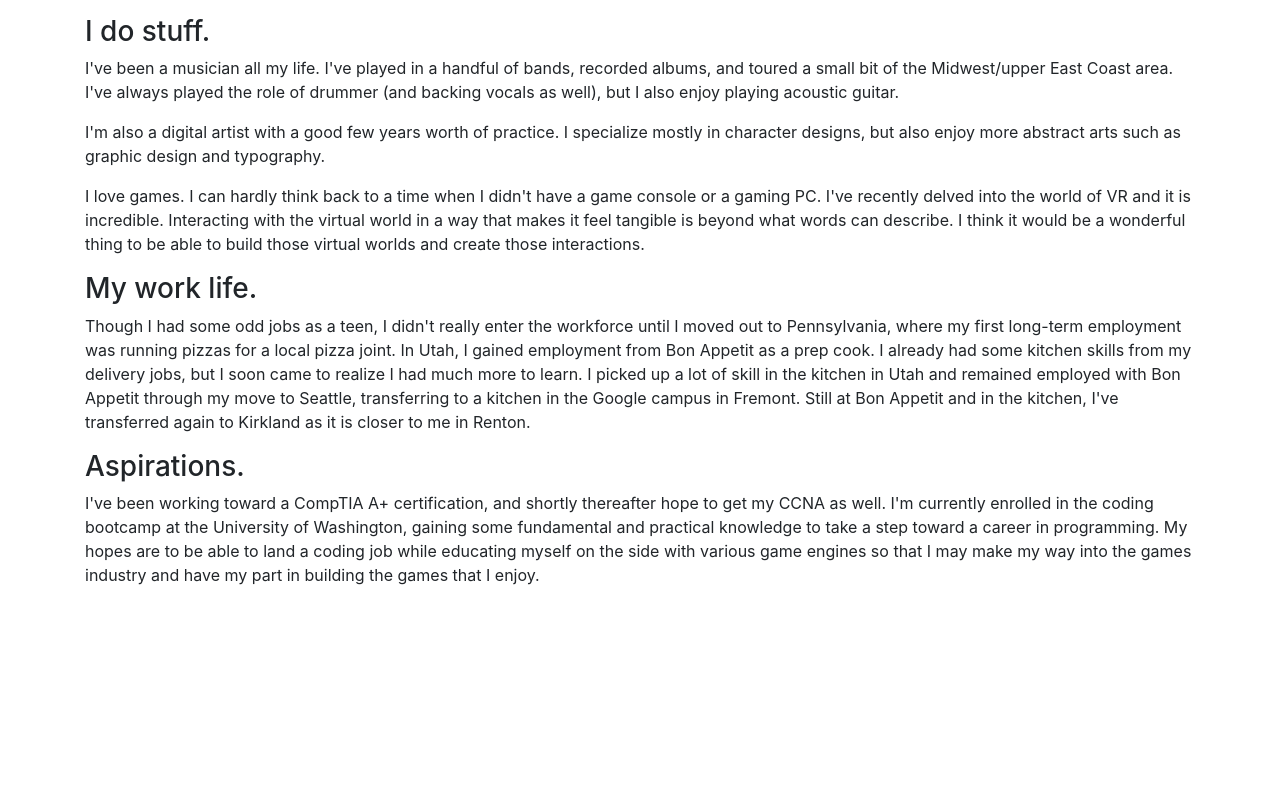
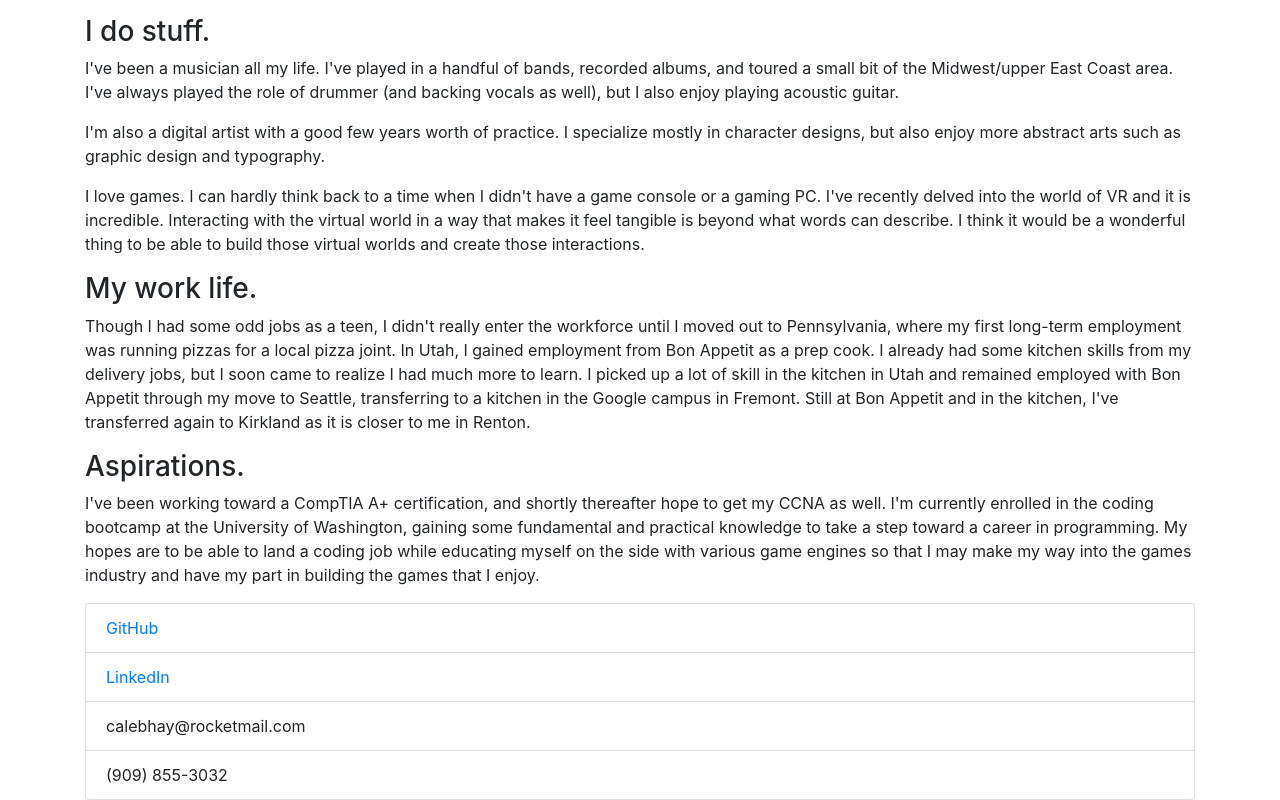
Before and after one commit to ICVRXS/React-Personal-Site-, a React (Create React App) app in the folder react-personal-site/: page / in a window 1280 px wide. Shown: the part 171-971 px from the top of the page. Before the commit the page ends 800 px from the top, so only its background shows below. Built offline with nearby package versions, Linux system fonts and the light colour scheme.

Commit message:
Contact page Filled out and rendering on homepage

```diff
--- a/react-personal-site/public/index.html
+++ b/react-personal-site/public/index.html
@@ -24,7 +24,7 @@
       work correctly both with client-side routing and a non-root public URL.
       Learn how to configure a non-root public URL by running `npm run build`.
     -->
-    <title>Caleb Hay, Developer</title>
+    <title>Caleb Hay | Developer</title>
   </head>
   <body>
     <noscript>You need to enable JavaScript to run this app.</noscript>
--- a/react-personal-site/src/App.js
+++ b/react-personal-site/src/App.js
@@ -1,12 +1,14 @@
 import React from 'react';
 import './App.css';
 import About from "./pages/About";
+import Contact from "./pages/Contact";
 import {BrowserRouter as Router, Switch, Route} from "react-router-dom";
 
 const App = () => {
   return (
     <Router>
       <About />
+      <Contact />
     </Router>
   );
 
--- a/react-personal-site/src/pages/About/index.js
+++ b/react-personal-site/src/pages/About/index.js
@@ -20,7 +20,7 @@ function About() {
                 </Col>
             </Row>
         </Container>
-    )
+    );
 }
 
 export default About;
--- a/react-personal-site/src/pages/Contact/index.js
+++ b/react-personal-site/src/pages/Contact/index.js
@@ -0,0 +1,21 @@
+import React from "react";
+import {Container, Row, Col, ListGroup} from "react-bootstrap";
+
+function Contact() {
+    return (
+        <Container>
+            <Row>
+                <Col size="md-6">
+                    <ListGroup>
+                        <ListGroup.Item><a href="https://github.com/ICVRXS" target="_blank">GitHub</a></ListGroup.Item>
+                        <ListGroup.Item><a href="https://www.linkedin.com/in/caleb-hay-6199231a3/" target="_blank">LinkedIn</a></ListGroup.Item>
+                        <ListGroup.Item>calebhay@rocketmail.com</ListGroup.Item>
+                        <ListGroup.Item>(909) 855-3032</ListGroup.Item>
+                    </ListGroup>
+                </Col>
+            </Row>
+        </Container>
+    );
+}
+
+export default Contact;
```
Also changed, not shown: react-personal-site/src/pages/Portfolio/index.js (+16 -0 lines).
